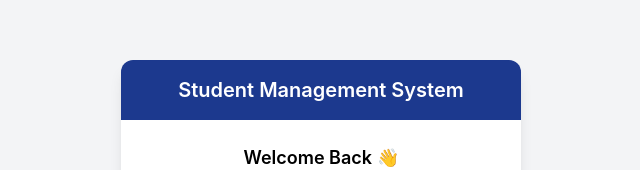
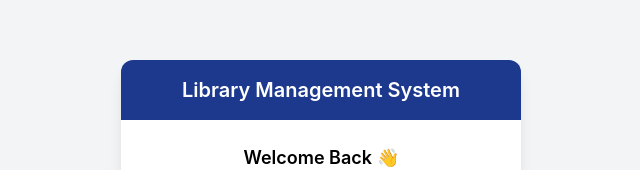
Before and after one commit to Shyxmmmmmm/Student-web-Interface, a React (Vite) app in the folder Frontend/: page / in a window 1280 px wide. Shown: the part 156-326 px from the top of the page, without its empty margins (319-959 px from the left). Built offline with nearby package versions, Linux system fonts and the light colour scheme.

Commit message:
fix port issue

```diff
--- a/Frontend/src/Components/Addstudent.jsx
+++ b/Frontend/src/Components/Addstudent.jsx
@@ -59,7 +59,7 @@
         <div className="min-h-screen flex items-center justify-center bg-[#F5F7FB] px-4">
             <div className="w-full max-w-xl border border-blue-200 rounded-2xl shadow-sm bg-white">
                 <div className="bg-[#02173E] text-white rounded-t-2xl p-4 text-center font-semibold text-lg">
-                    Student Management System
+                    Student Management Center
                 </div>
                 <div className="p-6">
                     <h2 className="text-xl font-semibold text-[#0B132D] mb-5">
--- a/Frontend/src/Components/Frontpage.jsx
+++ b/Frontend/src/Components/Frontpage.jsx
@@ -16,7 +16,7 @@
             <div className="border border-blue-200 shadow-sm rounded-2xl lg:w-[40%] w-[90%]">
                 <div className="bg-[#02173E] rounded-t-2xl p-3 flex justify-center items-center gap-3">
                     <img src={img1} alt="img" className="w-8 h-8" />
-                    <h1 className="text-white font-semibold text-lg">Student Management System</h1>
+                    <h1 className="text-white font-semibold text-lg">Student Management Center</h1>
                 </div>
                 <div className="flex flex-col items-center p-7">
                     <h1 className="text-xl font-semibold text-[#0B132D] pb-3">Welcome Back!👋</h1>
--- a/Frontend/src/Components/Login.jsx
+++ b/Frontend/src/Components/Login.jsx
@@ -48,7 +48,7 @@
 
                 {/* Header */}
                 <div className="bg-blue-900 text-white text-center py-4 text-xl font-semibold">
-                    Student Management System
+                    Library Management System
                 </div>
 
                 {/* Content */}
--- a/Frontend/src/Components/Signup.jsx
+++ b/Frontend/src/Components/Signup.jsx
@@ -68,7 +68,7 @@
 
       {/* Header */}
       <div className="bg-blue-900 text-white text-center py-4 text-xl font-semibold">
-        Student Management System
+        Library Management System
       </div>
 
       {/* Content */}
```
